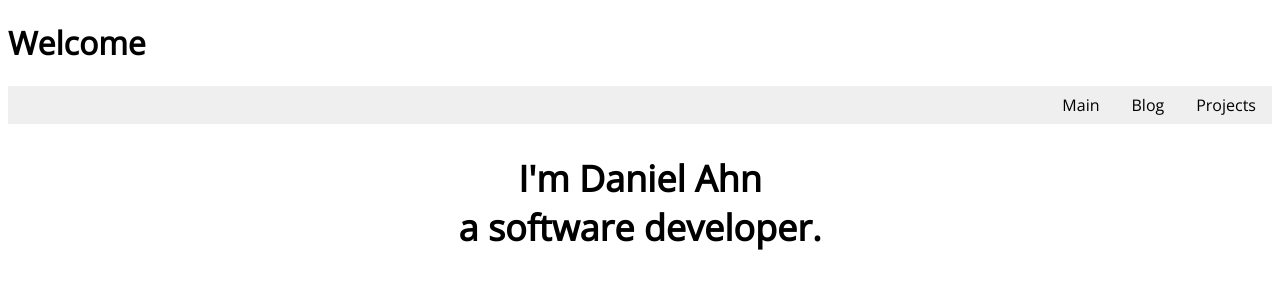
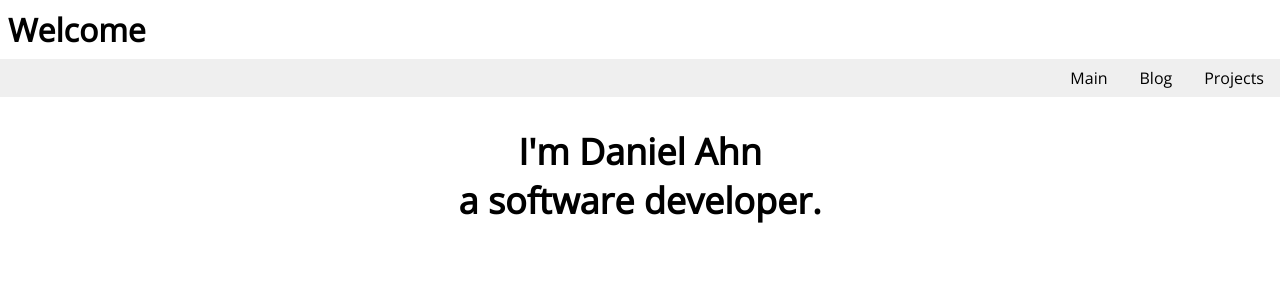
Before and after one commit to dahn510/MySite, a Django app: page / in a window 1280 px wide. Shown: the top 300 px of the page. Run offline with Django 3.2, Linux system fonts and the light colour scheme.

Commit message:
removed body margin

```diff
--- a/base/static/base/base.css
+++ b/base/static/base/base.css
@@ -1,5 +1,10 @@
 body {
 	font-family: 'Open Sans', sans-serif;
+	margin: 0;
+}
+
+header > h1{
+	margin: 0.5rem;
 }
 
 .navbar {
```
